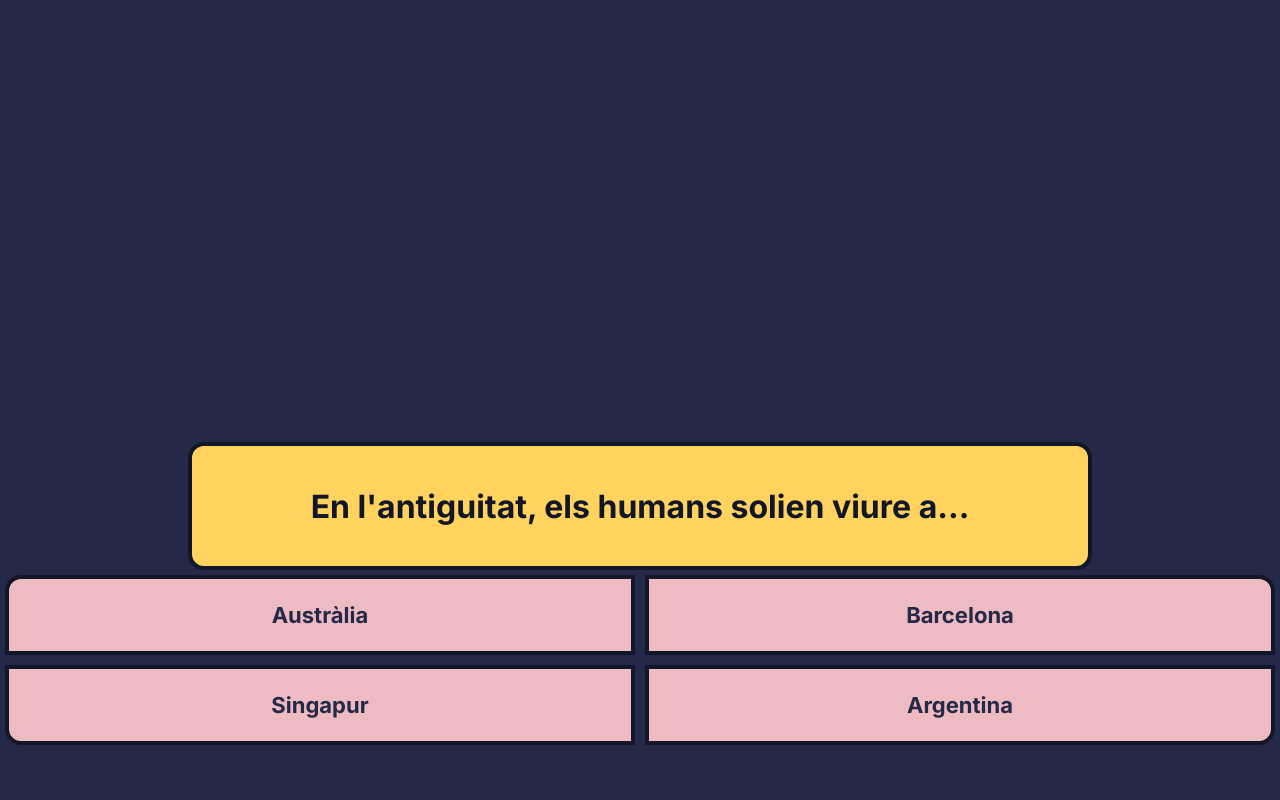
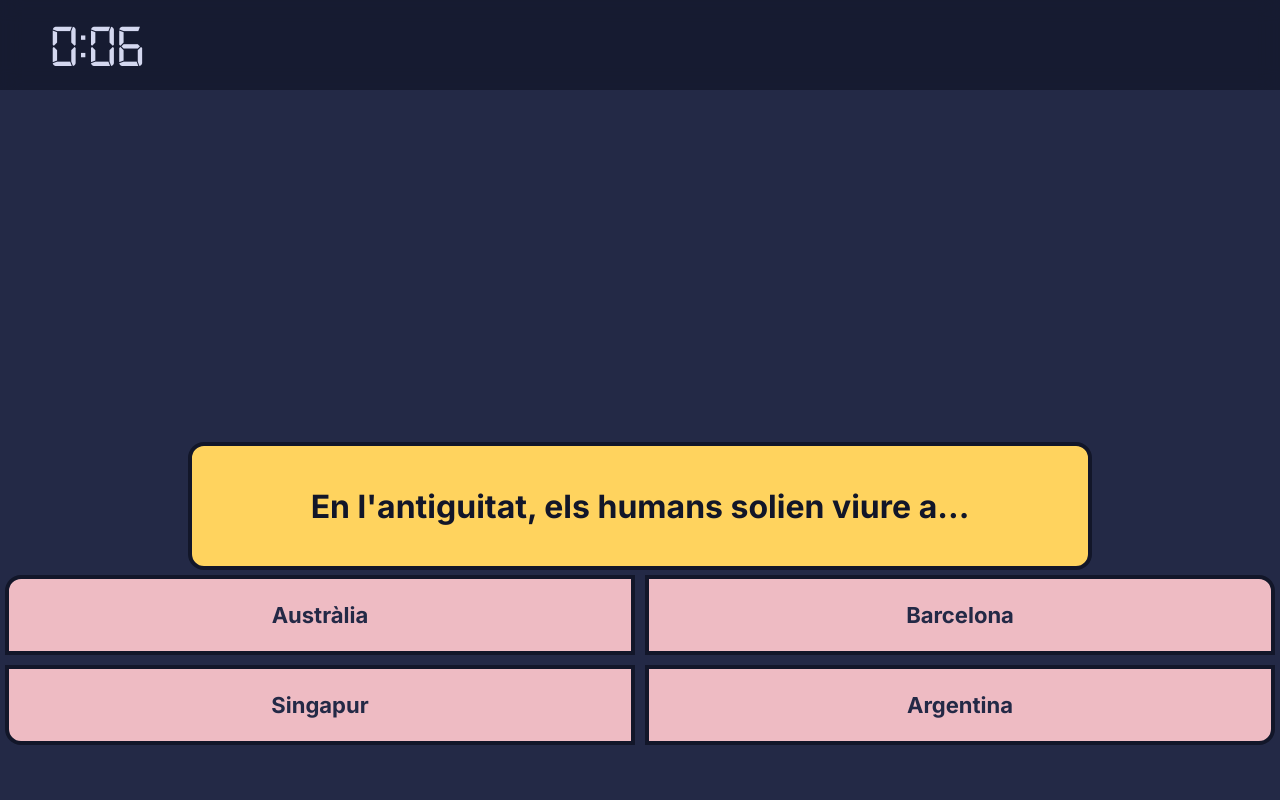
Before and after one commit to ErikTamanoSantos/quien-quiere-ser-millonario, a PHP site: page /game.php in a window 1280 px wide. Run offline with PHP 8.4, Linux system fonts and the light colour scheme.

Commit message:
Cronómetro game

```diff
--- a/game.php
+++ b/game.php
@@ -8,6 +8,9 @@
     <title>Document</title>
 </head>
 <body>
+    <nav class="game-info">
+        <span id="reloj">0:00</span>
+    </nav>
     <main>
     <?php
         session_start();
--- a/game_controller.js
+++ b/game_controller.js
@@ -66,3 +66,35 @@ function disable_buttons(button_div) {
         buttons_array[i].disabled = true
     }
 }
+
+let startTime = 0;
+let pauseTime = 0;
+let timeRunning = false;
+let interval;
+let wannaRestart = true;
+
+function showTime() {
+    const currentTime = (timeRunning ? Date.now() : pauseTime) - startTime;
+    const seconds = Math.floor(currentTime / 1000);
+    const minutes = Math.floor(seconds / 60);
+    document.getElementById("reloj").innerText = minutes + ":" + (seconds % 60).toString().padStart(2, '0');
+}
+
+addEventListener("load", function() {
+    if (!timeRunning && wannaRestart) {
+        startTime = Date.now();
+        interval = setInterval(showTime, 1000);
+        timeRunning = true;
+        wannaRestart = false;
+    }
+});
+
+document.getElementById("reset").addEventListener("click", function() {
+    clearInterval(interval);
+    timeRunning = false;
+    startTime = 0;
+    pauseTime = 0;
+    showTime();
+});
+
+showTime();
--- a/lose.php
+++ b/lose.php
@@ -6,6 +6,8 @@
     <title>Has perdido</title>
 </head>
 <body>
+    <h1>game over</h1>
+
     <button>dale</button>
     <script src="lose_controller.js"></script>
 </body>
--- a/style.css
+++ b/style.css
@@ -1,4 +1,8 @@
 @import url('https://fonts.googleapis.com/css2?family=Inter:wght@700&display=swap');
+@font-face {
+    font-family: "clock";
+    src:url("/typos/digital-7.ttf");
+}
 
 h1 { font-family: 'Inter', sans-serif; }
 h3 { font-family: 'Inter', sans-serif; }
@@ -434,3 +438,23 @@ section.how-to-play > h1 {
     background-color: var(--rosita-hover);
     transition: background-color .3s linear;
 }
+
+.game-info {
+    display: flex;
+    align-items: center;
+    height: 60px;
+    width: 100%;
+    padding: 15px 50px;
+    top: 0;
+    position: fixed;
+    background-color: rgba(18, 22, 41, .7);
+    backdrop-filter: blur(10px);
+}
+
+.game-info > #reloj {
+    text-align: center;
+    height: 47px;
+    color: var(--azul-claro);
+    font-family: "clock";
+    font-size: 60px;
+}
--- a/win.php
+++ b/win.php
@@ -9,7 +9,6 @@
 <body>
     <main id="main-win">
         <?php
-        // $_SESSION["acertadas"] = 18;
         if (!isset($_POST["game_won"])) {
             echo "<section id='bad-win'><h1>No t'emportaràs cap premi fent trampes!</h1>";
             echo '<span class="tornar"><a href="http://localhost:8080">Tornar a l\'inici</a><span>👈</span></span><section>';
```
Also changed, not shown: time.php (added, +42 -0 lines), typos/digital-7.ttf (added).
